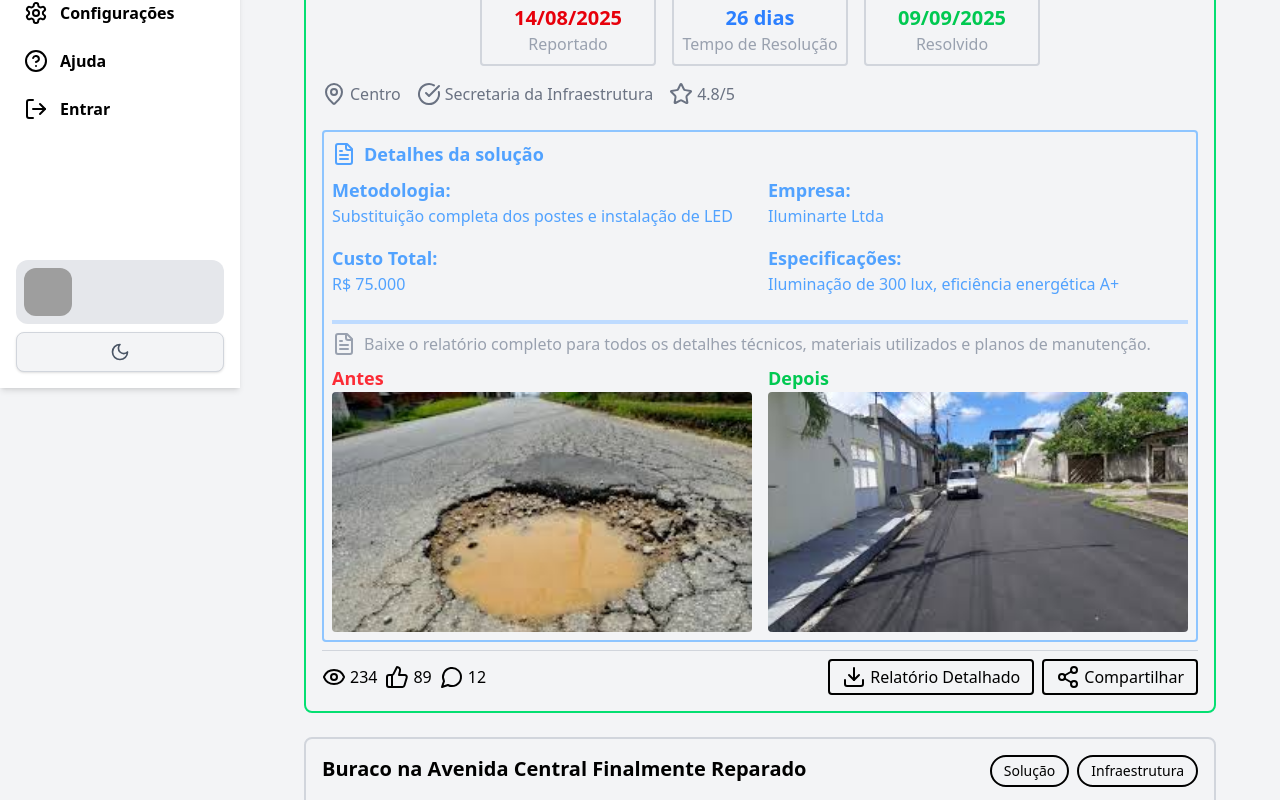
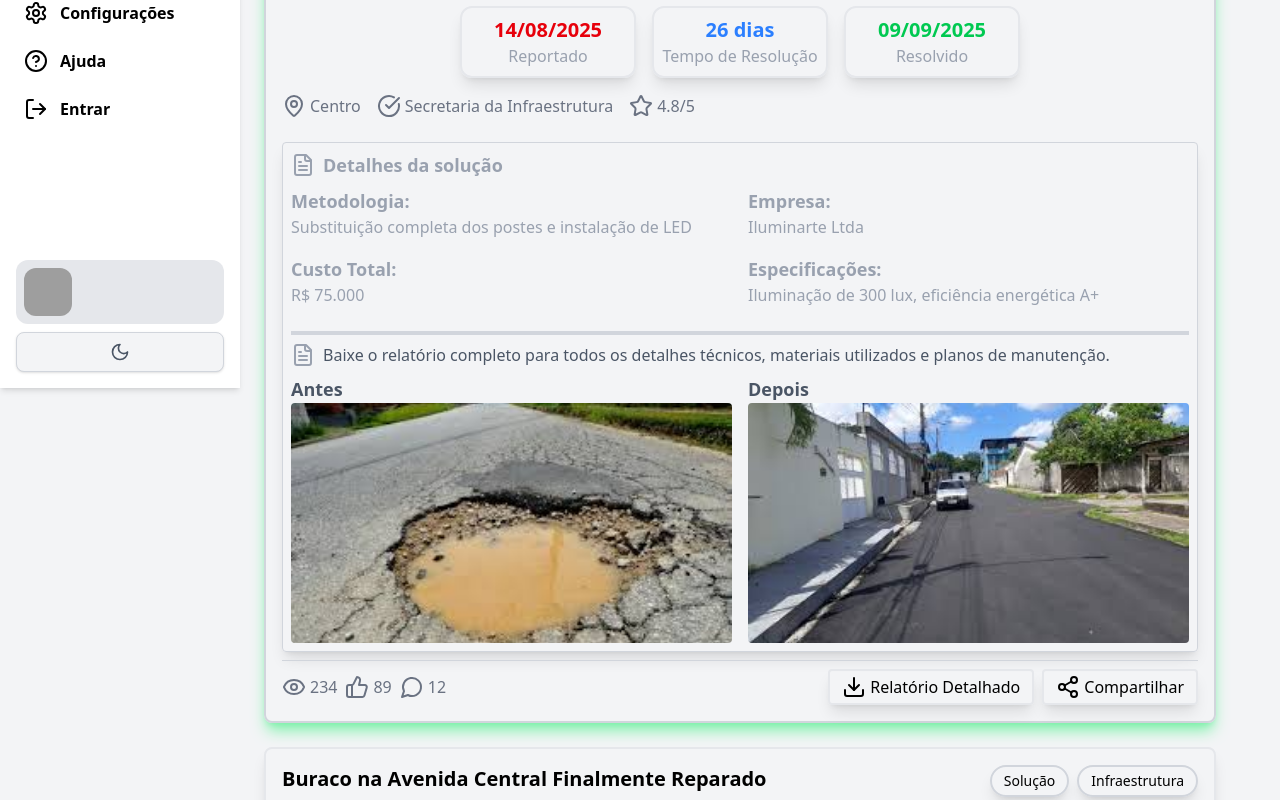
Before and after one commit to FelipePhRosa/Reclamai, a React (Vite) app in the folder frontend/: page /Comunidade in a window 1280 px wide. Shown: the part 412-1212 px from the top of the page. Built offline with nearby package versions, Linux system fonts and the light colour scheme; no server answers; grey boxes are pictures that could not be loaded.

Commit message:
community page design

```diff
--- a/frontend/src/components/Layout.jsx
+++ b/frontend/src/components/Layout.jsx
@@ -25,9 +25,9 @@ function Layout({ children }) {
       {/* Conteúdo principal */}
       <div
         className={`flex-1 transition-all duration-300 ease-linear
-          ${isSidebarOpen ? 'ml-0 lg:ml-60' : 'ml-1'}
+          ${isSidebarOpen ? 'ml-0 lg:ml-50' : 'ml-6'}
           sm:px-4 md:px-6 lg:px-8
-          pb-[4rem] md:pb-4`} /* padding-bottom ajustado */
+           md:pb-4`} /* padding-bottom ajustado */
       >
         {children}
       </div>
--- a/frontend/src/components/ReportCard.jsx
+++ b/frontend/src/components/ReportCard.jsx
@@ -17,7 +17,7 @@ function ReportCard({
   likedByCurrentUser,
 }) {
   return (
-    <div className="flex items-stretch rounded-md shadow-sm overflow-hidden bg-white mt-5 max-h-[200px] pl-5 dark:bg-gray-800">
+    <div className="flex items-stretch rounded-2xl shadow-lg overflow-hidden bg-white mt-5 max-h-[200px] pl-5 hover:-translate-y-1 transition-all duration-300">
       {/* Imagem */}
         <img
           src={image}
--- a/frontend/src/pages/Comunidade.jsx
+++ b/frontend/src/pages/Comunidade.jsx
@@ -88,7 +88,7 @@ export default function Comunidade() {
   return (
     <Layout>
       {/* Cabeçalho */}
-      <div className="flex flex-col text-center py-4 px-2 sm:px-4 md:px-8">
+      <div className="flex flex-col text-center py-4 px-2 sm:px-4 md:px-8 ">
         <h1 className="font-semibold text-2xl sm:text-3xl md:text-4xl dark:text-white">
           Problemas Resolvidos
         </h1>
@@ -107,7 +107,7 @@ export default function Comunidade() {
         ].map((stat, i) => (
           <div
             key={i}
-            className="flex flex-col items-center justify-center border-2 border-gray-200 w-36 sm:w-40 md:w-44 h-28 sm:h-32 p-3 rounded dark:border-gray-600"
+            className="flex flex-col items-center justify-center  border-2 border-gray-200 w-36 sm:w-40 md:w-44 h-28 sm:h-32 p-3 rounded-2xl dark:border-gray-700 bg-white shadow-lg  hover:shadow-xl transition-all duration-300 hover:-translate-y-1 "
           >
             <h2 className={`font-bold text-xl sm:text-2xl md:text-3xl ${stat.color}`}>
               {stat.value}
@@ -118,17 +118,17 @@ export default function Comunidade() {
       </div>
 
       {/* Lista de problemas */}
-      <div className="flex flex-col gap-6 px-2 sm:px-4 md:px-8">
+      <div className="flex flex-col gap-6 py-3 px-2 sm:px-4 md:px-8">
         {problemas.map((p, idx) => (
           <div
             key={idx}
-            className={`border-2 rounded-lg p-4 dark:border-gray-600 ${
-              p.destaque ? "border-green-400 dark:bg-gray-800" : "border-gray-300 dark:bg-gray-700"
+            className={`border-2  rounded-lg p-4 dark:border-gray-600 ${
+              p.destaque ? "border-gray-300 dark:bg-gray-800 shadow-lg shadow-green-300 hover:-translate-y-1 transition-all duration-300" : "border-gray-200 dark:bg-gray-700 shadow-lg hover:-translate-y-1 transition-all duration-300 hover:shadow-xl"
             }`}
           >
             {/* Banner de destaque no topo do card (apenas se for destaque) */}
             {p.destaque && (
-              <div className="flex items-center gap-2 bg-green-500 text-white px-4 py-2 rounded-t-md mb-3 w-max">
+              <div className="flex items-center gap-2 bg-green-500  text-white px-4 py-2 rounded-xl mb-3 w-max hover:bg-green-400 shadow-lg ">
                 <Star className="text-white" />
                 <p className="font-semibold text-sm sm:text-base md:text-lg">
                   Destaque da Comunidade
@@ -141,13 +141,13 @@ export default function Comunidade() {
               <h2 className="font-semibold text-base sm:text-lg md:text-xl dark:text-white">{p.titulo}</h2>
               <div className="flex gap-2 flex-wrap">
                 <button
-                  className={`px-2 sm:px-3 py-1 rounded-full text-xs sm:text-sm md:text-sm dark:text-white ${
+                  className={`px-2 sm:px-3 py-1 rounded-full text-xs sm:text-sm md:text-sm dark:text-white border-2 border-gray-300  dark:border-gray-400 shadow-lg hover:-translate-y-1 transition-all duration-300 hover:cursor-pointer hover:shadow-xl ${
                     p.destaque ? "bg-black text-white" : "border-2 dark:border-gray-400"
                   }`}
                 >
                   {p.destaque ? "Impacto" : "Solução"}
                 </button>
-                <button className="border-2 px-2 sm:px-3 py-1 rounded-full text-xs sm:text-sm md:text-sm dark:text-white dark:border-gray-400">
+                <button className="border-2 border-gray-300  shadow-lg hover:-translate-y-1 transition-all duration-300 hover:cursor-pointer hover:shadow-xl  px-2 sm:px-3 py-1 rounded-full text-xs sm:text-sm md:text-sm dark:text-white dark:border-gray-400">
                   {p.destaque ? "Iluminação" : "Infraestrutura"}
                 </button>
               </div>
@@ -165,9 +165,9 @@ export default function Comunidade() {
               ].map((item, i) => (
                 <div
                   key={i}
-                  className="flex flex-col items-center border-2 border-gray-300 w-32 sm:w-40 md:w-44 p-2 rounded dark:border-gray-600"
+                  className="flex flex-col items-center border-2 border-gray-200 w-32 sm:w-40 md:w-44 p-2 rounded-xl dark:border-gray-600 shadow-lg hover:shadow-xl "
                 >
-                  <h2 className={`font-semibold ${item.color} text-sm sm:text-lg md:text-xl`}>{item.value}</h2>
+                  <h2 className={`font-bold ${item.color} text-sm sm:text-lg md:text-xl`}>{item.value}</h2>
                   <p className="text-gray-400 text-xs sm:text-sm md:text-base text-center">{item.label}</p>
                 </div>
               ))}
@@ -182,43 +182,43 @@ export default function Comunidade() {
 
             {/* Apenas para o destaque: detalhes e fotos */}
             {p.destaque && (
-              <div className="border-2 border-blue-300 rounded p-2 mt-4">
+              <div className="shadow-lg border border-gray-300 rounded p-2 mt-4">
                 <div className="flex gap-2 items-center mb-2">
-                  <FileText className="text-blue-400" />
-                  <h2 className="text-blue-400 font-bold text-sm sm:text-base md:text-lg">Detalhes da solução</h2>
+                  <FileText className="text-gray-400" />
+                  <h2 className="text-gray-400 font-bold text-sm sm:text-base md:text-lg">Detalhes da solução</h2>
                 </div>
                 <div className="grid grid-cols-1 sm:grid-cols-2 gap-4 mt-2">
                   <div>
-                    <h2 className="font-bold text-blue-400 text-sm sm:text-base md:text-lg">Metodologia:</h2>
-                    <p className="text-blue-400 text-xs sm:text-sm md:text-base">{p.metodologia}</p>
+                    <h2 className="font-bold text-gray-400 text-sm sm:text-base md:text-lg">Metodologia:</h2>
+                    <p className="text-gray-400 text-xs sm:text-sm md:text-base">{p.metodologia}</p>
                   </div>
                   <div>
-                    <h2 className="font-bold text-blue-400 text-sm sm:text-base md:text-lg">Empresa:</h2>
-                    <p className="text-blue-400 text-xs sm:text-sm md:text-base">{p.empresa}</p>
+                    <h2 className="font-bold text-gray-400 text-sm sm:text-base md:text-lg">Empresa:</h2>
+                    <p className="text-gray-400 text-xs sm:text-sm md:text-base">{p.empresa}</p>
                   </div>
                   <div>
-                    <h2 className="font-bold text-blue-400 text-sm sm:text-base md:text-lg">Custo Total:</h2>
-                    <p className="text-blue-400 text-xs sm:text-sm md:text-base">{p.custo}</p>
+                    <h2 className="font-bold text-gray-400 text-sm sm:text-base md:text-lg">Custo Total:</h2>
+                    <p className="text-gray-400 text-xs sm:text-sm md:text-base">{p.custo}</p>
                   </div>
                   <div>
-                    <h2 className="font-bold text-blue-400 text-sm sm:text-base md:text-lg">Especificações:</h2>
-                    <p className="text-blue-400 text-xs sm:text-sm md:text-base">{p.especificacoes}</p>
+                    <h2 className="font-bold text-gray-400 text-sm sm:text-base md:text-lg">Especificações:</h2>
+                    <p className="text-gray-400 text-xs sm:text-sm md:text-base">{p.especificacoes}</p>
                   </div>
-                  <div className="col-span-1 sm:col-span-2 h-1 bg-blue-200 mt-2" />
+                  <div className="col-span-1 sm:col-span-2 h-1 bg-gray-300 mt-2 " />
                 </div>
 
                 <div className="flex pt-2 gap-2 items-center text-xs sm:text-sm md:text-base">
                   <FileText className="text-gray-400" />
-                  <p className="text-gray-400">Baixe o relatório completo para todos os detalhes técnicos, materiais utilizados e planos de manutenção.</p>
+                  <p className="text-gray-600  hover:cursor-pointer hover:text-blue-400 hover:font-semibold">Baixe o relatório completo para todos os detalhes técnicos, materiais utilizados e planos de manutenção.</p>
                 </div>
 
                 <div className="grid grid-cols-1 sm:grid-cols-2 gap-4 mt-2">
                   <div>
-                    <h2 className="text-red-500 font-semibold text-sm sm:text-base md:text-lg">Antes</h2>
+                    <h2 className="text-gray-600 font-semibold text-sm sm:text-base md:text-lg">Antes</h2>
                     <img src={p.antes} alt="Antes" className="w-full h-auto sm:h-60 object-cover rounded" />
                   </div>
                   <div>
-                    <h2 className="text-green-500 font-semibold text-sm sm:text-base md:text-lg">Depois</h2>
+                    <h2 className="text-gray-600 font-semibold text-sm sm:text-base md:text-lg">Depois</h2>
                     <img src={p.depois} alt="Depois" className="w-full h-auto sm:h-60 object-cover rounded" />
                   </div>
                 </div>
@@ -226,20 +226,20 @@ export default function Comunidade() {
             )}
 
             {/* Estatísticas e ações finais */}
-            <div className="border-t border-gray-300 dark:border-gray-600 mt-2 pt-2 flex flex-wrap justify-between items-center text-xs sm:text-sm md:text-base gap-2">
+            <div className="border-t border-gray-300 dark:border-gray-600 mt-2 pt-2 flex flex-wrap justify-between items-center text-xs sm:text-sm md:text-base gap-2 ">
               {/* Estatísticas no começo */}
               <div className="flex gap-2 flex-wrap">
-                <div className="flex gap-1 items-center dark:text-white"><Eye /> <p>{p.estatisticas.views}</p></div>
-                <div className="flex gap-1 items-center dark:text-white"><ThumbsUp /> <p>{p.estatisticas.likes}</p></div>
-                <div className="flex gap-1 items-center dark:text-white"><MessageCircle /> <p>{p.estatisticas.comentarios}</p></div>
+                <div className="flex gap-1 items-center text-gray-500  dark:text-white"><Eye /> <p>{p.estatisticas.views}</p></div>
+                <div className="flex gap-1 items-center text-gray-500 dark:text-white"><ThumbsUp /> <p>{p.estatisticas.likes}</p></div>
+                <div className="flex gap-1 items-center text-gray-500 dark:text-white "><MessageCircle /> <p>{p.estatisticas.comentarios}</p></div>
               </div>
 
               {/* Ações no final */}
               <div className="flex gap-2 flex-wrap">
-                <button className="flex gap-1 items-center px-2 sm:px-3 py-1 border-2 rounded dark:border-gray-400 dark:text-white">
+                <button className="flex gap-1 items-center px-2 sm:px-3 py-1 border-2 border-gray-200 rounded dark:border-gray-400 dark:text-white shadow-lg hover:-translate-y-1 transition-all duration-300 hover:cursor-pointer hover:shadow-xl">
                   <Download /> Relatório Detalhado
                 </button>
-                <button className="flex gap-1 items-center px-2 sm:px-3 py-1 border-2 rounded dark:border-gray-400 dark:text-white">
+                <button className="flex gap-1 items-center px-2 sm:px-3 py-1 border-2 border-gray-200 rounded dark:border-gray-400 dark:text-white shadow-lg hover:-translate-y-1 transition-all duration-300 hover:cursor-pointer hover:shadow-xl">
                   <Share2 /> Compartilhar
                 </button>
               </div>
--- a/frontend/src/pages/Home01.jsx
+++ b/frontend/src/pages/Home01.jsx
@@ -38,7 +38,7 @@ function Home() {
       ].map(({ title, value, color, Icon }) => (
         <div
           key={title}
-          className="flex justify-between items-center bg-white p-4 rounded-md border-2 border-gray-200 dark:bg-gray-700 dark:border-gray-700"
+          className="flex justify-between items-center bg-white  shadow-lg hover:shadow-xl transition-all duration-300 border border-gray-100 dark:border-gray-700 hover:-translate-y-1 p-4 rounded-md  dark:bg-gray-700 "
         >
           <div className='dark:text-white'>
             <h2 className="font-bold">{title}</h2>
```
Also changed, not shown: 9 other files (tests, documents, lock files or other folders).
